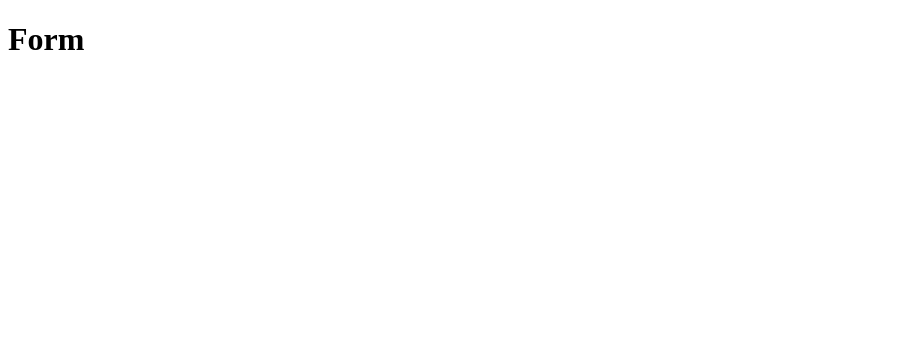
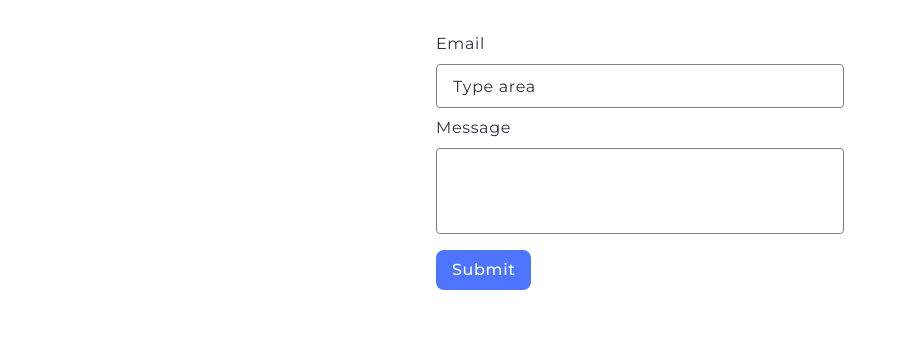
Before and after one commit to DovhanEduard/goit-js-hw-09, a website built with Vite: page src/2-form.html in a window 1280 px wide. Shown: the whole page, without its empty margins (0-899 px from the left). Built offline with nearby package versions, Linux system fonts and the light colour scheme.

Commit message:
final res

```diff
--- a/src/2-form.html
+++ b/src/2-form.html
@@ -3,11 +3,28 @@
   <head>
     <meta charset="UTF-8" />
     <meta name="viewport" content="width=device-width, initial-scale=1.0" />
-    <link rel="stylesheet" href="./css/2-form.css">
+    <link href="https://fonts.googleapis.com" rel="preconnect" />
+    <link href="https://fonts.gstatic.com" rel="preconnect" crossorigin />
+    <link
+      href="https://fonts.googleapis.com/css2?family=Montserrat:ital,wght@0,100..900;1,100..900&display=swap"
+      rel="stylesheet"
+    />
+    <link href="./css/2-form.css" rel="stylesheet" />
+
     <title>Form</title>
   </head>
   <body>
-    <h1>Form</h1>
+    <form class="feedback-form" autocomplete="off">
+      <label>
+        Email
+        <input name="email" type="email" placeholder="Type area" autofocus />
+      </label>
+      <label>
+        Message
+        <textarea name="message" rows="8"></textarea>
+      </label>
+      <button type="submit">Submit</button>
+    </form>
     <script src="./js/2-from.js" type="module"></script>
   </body>
 </html>
--- a/src/css/2-form.css
+++ b/src/css/2-form.css
@@ -0,0 +1,88 @@
+.feedback-form {
+  display: flex;
+  flex-direction: column;
+  min-height: 296px;
+  width: 408px;
+  padding: 24px;
+  margin-left: auto;
+  margin-right: auto;
+}
+
+label {
+  font-family: 'Montserrat', sans-serif;
+  font-weight: 400;
+  font-size: 16px;
+  line-height: 1.5;
+  letter-spacing: 0.04em;
+  color: #2e2f42;
+  display: flex;
+  flex-direction: column;
+  margin-bottom: 8px;
+}
+
+input {
+  font-family: 'Montserrat', sans-serif;
+  font-weight: 400;
+  font-size: 16px;
+  line-height: 1.5;
+  letter-spacing: 0.04em;
+  color: #2e2f42;
+  min-width: 360px;
+  height: 40px;
+  border: 1px solid #808080;
+  border-radius: 4px;
+  margin-top: 8px;
+  padding-left: 16px;
+  outline: transparent;
+}
+
+input:hover {
+  border: 1px solid #000;
+}
+
+input::placeholder {
+    color: transparent;
+}
+input:focus::placeholder {
+    color: #2e2f42;
+}
+
+textarea {
+  font-family: 'Montserrat', sans-serif;
+  font-weight: 400;
+  font-size: 16px;
+  line-height: 1.5;
+  letter-spacing: 0.04em;
+  color: #2e2f42;
+  min-width: 360px;
+  height: 80px;
+  resize: none;
+  margin-bottom: 8px;
+  margin-top: 8px;
+  padding-left: 16px;
+  outline: transparent;
+  border: 1px solid #808080;
+  border-radius: 4px;
+}
+
+button {
+  font-family: 'Montserrat', sans-serif;
+  font-weight: 500;
+  font-size: 16px;
+  line-height: 1.5;
+  letter-spacing: 0.04em;
+  color: #fff;
+  padding: 0;
+  height: 40px;
+  max-width: 95px;
+  border: none;
+  border-radius: 8px;
+
+  padding: 8px 16px;
+  background-color: #4e75ff;
+}
+
+button:hover{
+    cursor: pointer;
+    background-color: #6c8cff;
+}
--- a/src/js/2-from.js
+++ b/src/js/2-from.js
@@ -0,0 +1,59 @@
+const formData = {
+  email: '',
+  message: '',
+};
+
+const formElem = document.querySelector('.feedback-form');
+const emailElem = formElem.elements.email;
+const messageElem = formElem.elements.message;
+
+formElem.addEventListener('input', e => {
+  const inputValue = e.target.value;
+  const elemNameAttr = e.target.getAttribute('name');
+
+  if (elemNameAttr === 'email') {
+    formData.email = inputValue;
+    saveToLocalStorage('feedback-form-state', formData);
+  } else if (elemNameAttr === 'message') {
+    formData.message = inputValue;
+    saveToLocalStorage('feedback-form-state', formData);
+  }
+});
+
+document.addEventListener('DOMContentLoaded', () => {
+  if (localStorage.length > 0) {
+    const localData = loadFromLocalStorage('feedback-form-state');
+    formData.email = localData.email;
+    formData.message = localData.message;
+    emailElem.value = localData.email;
+    messageElem.value = localData.message;
+  }
+});
+
+formElem.addEventListener('submit', e => {
+  e.preventDefault();
+
+  const isFilled = formData.email && formData.message;
+
+  if (isFilled) {
+    console.log(formData);
+    localStorage.removeItem('feedback-form-state');
+    formData.email = '';
+    formData.value = '';
+    emailElem.value = '';
+    messageElem.value = '';
+  } else {
+    alert('Fill please all fields');
+  }
+});
+
+function saveToLocalStorage(key, value) {
+  const json = JSON.stringify(value);
+  localStorage.setItem(key, json);
+}
+
+function loadFromLocalStorage(key) {
+  const json = localStorage.getItem(key);
+  const data = JSON.parse(json);
+  return data;
+}
```
Also changed, not shown: src/js/1-gallery.js (+14 -1 lines).
